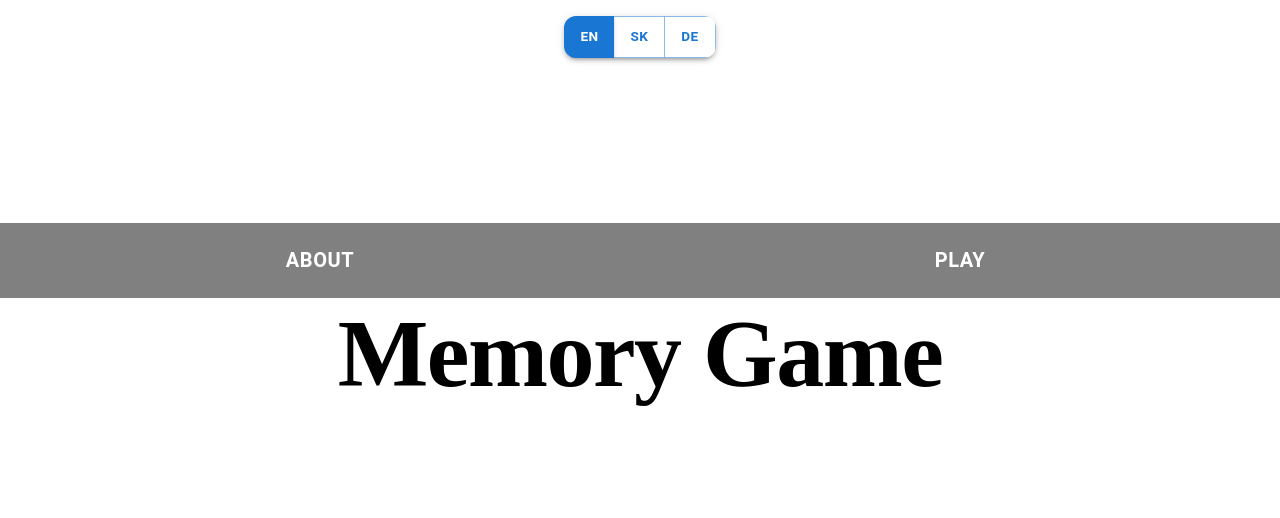
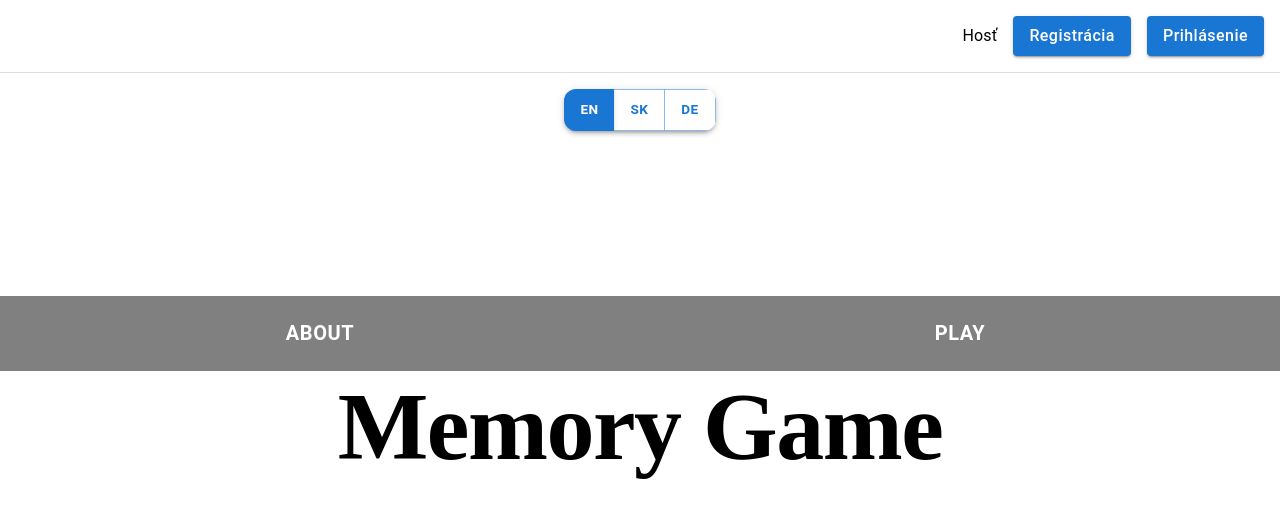
Before and after one commit to svkzdenosvk/pexeso_2025_part_2_of_2_vite_fe, a React (Vite) app: page /en/ in a window 1280 px wide. Shown: the top 518 px of the page. Built offline with nearby package versions, Linux system fonts and the light colour scheme; no server answers; the database is empty.

Commit message:
created login and registration form pages and adding them to router

```diff
--- a/src/App.tsx
+++ b/src/App.tsx
@@ -26,6 +26,8 @@ import AboutGame from "@pexeso/components/OutsideTheGame/pages/AboutGame";
 import Images from "@pexeso/components/OutsideTheGame/pages/Images";
 import SingleImg from "@pexeso/components/OutsideTheGame/pages/SingleImg";
 import ErrorPage from "@pexeso/components/OutsideTheGame/pages/ErrorPage";
+import Registration from "@pexeso/components/LogReg/Registration";
+import Login from "@pexeso/components/LogReg/Login";
 
 // ---------- component
 const App = () => {
@@ -120,6 +122,8 @@ const App = () => {
               <Route element={<SharedLayout />}>
                 <Route index element={<Home />} />
                 <Route path="settings" element={<GameSettings />} />
+                <Route path="login" element={<Login />} />
+                <Route path="registration" element={<Registration />} />
 
                 <Route path="about-game" element={<SharedAboutLayout />}>
                   <Route index element={<AboutGame />} />
--- /dev/null
+++ b/src/components/LogReg/ButtonLogReg.tsx
@@ -0,0 +1,63 @@
+import { useState } from "react";
+import { Box, Button, Typography } from "@mui/material";
+import { Link, useParams } from "react-router-dom";
+
+// Štýly mimo JSX
+const styles = {
+  wrapper: {
+    display: "flex",
+    justifyContent: "flex-end",
+    alignItems: "center",
+    gap: 2,
+    p: 2,
+    borderBottom: "1px solid #ddd",
+  },
+  linkButton: {
+    textTransform: "none",
+    fontSize: "1rem",
+  },
+};
+
+export const ButtonLogReg = () => {
+  // Neskôr zameníme za stav z Firebase / Redux
+  const [userName, setUserName] = useState<string | null>(null);
+  const { lang } = useParams();
+//   const handleFakeLogin = () => setUserName("Zdenko");
+  const handleLogout = () => setUserName(null);
+
+  return (
+    <Box sx={styles.wrapper}>
+      <Typography variant="body1">
+        {userName ? `Prihlásený: ${userName}` : "Hosť"}
+      </Typography>
+
+      {!userName ? (
+        <>
+          <Button
+            component={Link}
+            to={`/${lang}/registration`}
+            variant="contained"
+            sx={styles.linkButton}
+          >
+            Registrácia
+          </Button>
+          <Button
+            component={Link}
+            to={`/${lang}/login`}
+            variant="contained"
+            sx={styles.linkButton}
+          >
+            Prihlásenie{" "}
+          </Button>
+
+        </>
+      ) : (
+        <Button sx={styles.linkButton} onClick={handleLogout}>
+          Odhlásiť sa
+        </Button>
+      )}
+    </Box>
+  );
+};
+
+export default ButtonLogReg;
--- /dev/null
+++ b/src/components/LogReg/Login.tsx
@@ -0,0 +1,69 @@
+import { useState } from "react";
+import { Box, Button, TextField, Typography, Alert } from "@mui/material";
+
+// Reuse styled container
+const styles = {
+  container: {
+    maxWidth: 400,
+    margin: "0 auto",
+    padding: 4,
+    display: "flex",
+    flexDirection: "column",
+    gap: 2,
+    border: "1px solid #ccc",
+    borderRadius: 2,
+  },
+};
+
+export const Login = () => {
+  const [email, setEmail] = useState("");
+  const [pass, setPass] = useState("");
+  const [error, setError] = useState("");
+
+  const handleLogin = async (e: React.FormEvent) => {
+    e.preventDefault();
+
+    // TODO: Firebase login – neskôr pridáme
+    if (!email.includes("@")) {
+      setError("Zadaný email nie je registrovaný.");
+      return;
+    }
+
+    if (pass.length < 3) {
+      setError("Nesprávne heslo.");
+      return;
+    }
+
+    setError("");
+    console.log("✅ Prihlásený ako:", email);
+  };
+
+  return (
+    <Box sx={styles.container} component="form" onSubmit={handleLogin}>
+      <Typography variant="h5">Prihlásenie</Typography>
+
+      <TextField
+        label="Email"
+        type="email"
+        value={email}
+        onChange={(e) => setEmail(e.target.value)}
+        required
+      />
+      <TextField
+        label="Heslo"
+        type="password"
+        value={pass}
+        onChange={(e) => setPass(e.target.value)}
+        required
+      />
+
+      {error && <Alert severity="error">{error}</Alert>}
+
+      <Button type="submit" variant="contained" color="primary">
+        Prihlásiť sa
+      </Button>
+    </Box>
+  );
+};
+
+export default Login;
--- /dev/null
+++ b/src/components/LogReg/Registration.tsx
@@ -0,0 +1,92 @@
+import { useState } from "react";
+import { Box, Button, TextField, Typography, Alert } from "@mui/material";
+
+// 🧑 Štýly mimo JSX
+const styles = {
+  container: {
+    maxWidth: 400,
+    margin: "0 auto",
+    padding: 4,
+    display: "flex",
+    flexDirection: "column",
+    gap: 2,
+    border: "1px solid #ccc",
+    borderRadius: 2,
+  },
+};
+
+export const Registration = () => {
+  const [name, setName] = useState("");
+  const [email, setEmail] = useState("");
+  const [pass, setPass] = useState("");
+  const [passConfirm, setPassConfirm] = useState("");
+  const [error, setError] = useState("");
+
+  const validatePassword = (password: string) => {
+    const hasUpper = /[A-Z]/.test(password);
+    const hasSpecial = /[!@#$%^&*]/.test(password);
+    const isLongEnough = password.length >= 3;
+    const isShortEnough = password.length <= 20;
+
+    return hasUpper && hasSpecial && isLongEnough && isShortEnough;
+  };
+
+  const handleSubmit = (e: React.FormEvent) => {
+    e.preventDefault();
+
+    if (pass !== passConfirm) {
+      setError("Heslá sa nezhodujú.");
+      return;
+    }
+
+    if (!validatePassword(pass)) {
+      setError("Heslo musí mať 3–20 znakov, 1 veľké písmeno a 1 špeciálny znak.");
+      return;
+    }
+
+    setError(""); // ✅ všetko ok – tu neskôr voláš Firebase
+    console.log({ name, email, pass });
+  };
+
+  return (
+    <Box sx={styles.container} component="form" onSubmit={handleSubmit}>
+      <Typography variant="h5">Registrácia</Typography>
+
+      <TextField
+        label="Meno"
+        value={name}
+        onChange={(e) => setName(e.target.value)}
+        required
+      />
+      <TextField
+        label="Email"
+        type="email"
+        value={email}
+        onChange={(e) => setEmail(e.target.value)}
+        required
+      />
+      <TextField
+        label="Heslo"
+        type="password"
+        value={pass}
+        onChange={(e) => setPass(e.target.value)}
+        required
+      />
+      <TextField
+        label="Potvrdenie hesla"
+        type="password"
+        value={passConfirm}
+        onChange={(e) => setPassConfirm(e.target.value)}
+        required
+      />
+
+      {error && <Alert severity="error">{error}</Alert>}
+
+      <Button type="submit" variant="contained" color="primary">
+        Registrovať
+      </Button>
+    </Box>
+  );
+};
+
+export default Registration;
--- a/src/components/OutsideTheGame/layouts/SharedMainLayout.tsx
+++ b/src/components/OutsideTheGame/layouts/SharedMainLayout.tsx
@@ -1,8 +1,9 @@
-import { Outlet,Link, useParams} from "react-router-dom";
+import { Outlet, Link, useParams } from "react-router-dom";
 import { Box, Button } from "@mui/material";
-import { useTranslation } from 'react-i18next';
+import { useTranslation } from "react-i18next";
 import { sharedNavLinkStyles } from "@pexeso/components/StylingComp/SharedStyles";
-import  TranslateButtons from '../TranslateButtons'
+import TranslateButtons from "../TranslateButtons";
+import ButtonLogReg from "@pexeso/components/LogReg/ButtonLogReg";
 
 // ---------- sx styles
 
@@ -49,7 +50,7 @@ const mainContentStyles = {
   flexDirection: "row",
   minHeight: "100%",
   width: "100%",
-    // justifyContent: "center",
+  // justifyContent: "center",
   "@media (max-width:600px)": {
     flexDirection: "column",
   },
@@ -59,21 +60,21 @@ const mainContentStyles = {
 
 const SharedLayout = () => {
   const { t } = useTranslation();
-const { lang } = useParams();
+  const { lang } = useParams();
   return (
     <Box sx={sharedWrapperStyles}>
-            {/* <LanguageInit /> */}
+      <ButtonLogReg />
 
-      <TranslateButtons/>
+      <TranslateButtons />
       <Box sx={sharedHeaderNavigation}>
         <Box sx={navStyles}>
-             <Button
+          <Button
             component={Link}
             to={`/${lang}/about-game`}
             variant="contained"
             sx={[sharedNavLinkStyles, navLinkStyles]}
           >
-            {t('shared_main_nav.about_link')}
+            {t("shared_main_nav.about_link")}
           </Button>
 
           <Button
@@ -82,9 +83,8 @@ const { lang } = useParams();
             variant="contained"
             sx={[sharedNavLinkStyles, navLinkStyles]}
           >
-            {t('shared_main_nav.game_link')}
+            {t("shared_main_nav.game_link")}
           </Button>
-
         </Box>
       </Box>
       <Box sx={mainContentStyles}>
--- a/src/main.tsx
+++ b/src/main.tsx
@@ -1,5 +1,5 @@
 import React, { Suspense } from "react";
-import LoadingScreen from "@pexeso/components/OutsideTheGame/pages/LoadingScreen"; // môžeš si vytvoriť vlastný loader
+import LoadingScreen from "@pexeso/components/OutsideTheGame/pages/LoadingScreen";
 import i18n from "@pexeso/lib/i18n/i18n";
 import { createRoot } from "react-dom/client";
 import { Provider } from "react-redux";
@@ -7,7 +7,7 @@ import { store } from "@pexeso/lib/redux/store/store";
 import App from "./App";
 import "./index.css";
 
-// Funkcia, ktorá čaká kým je i18n inicializovaný
+// function waiting until i18n is initialized
 function waitForI18nInit(): Promise<void> {
   return new Promise((resolve) => {
     if (i18n.isInitialized) return resolve();
@@ -19,7 +19,6 @@ waitForI18nInit().then(() => {
   document.getElementById("loading")?.remove();
   const container = document.getElementById("result");
 
-  // document.getElementById("loading")?.remove(); //after loading delete temporary message
 
   if (container) {
     const root = createRoot(container);
```
Also changed, not shown: src/components/OutsideTheGame/layouts/SharedLangLayout.tsx (line endings or trailing spaces).
